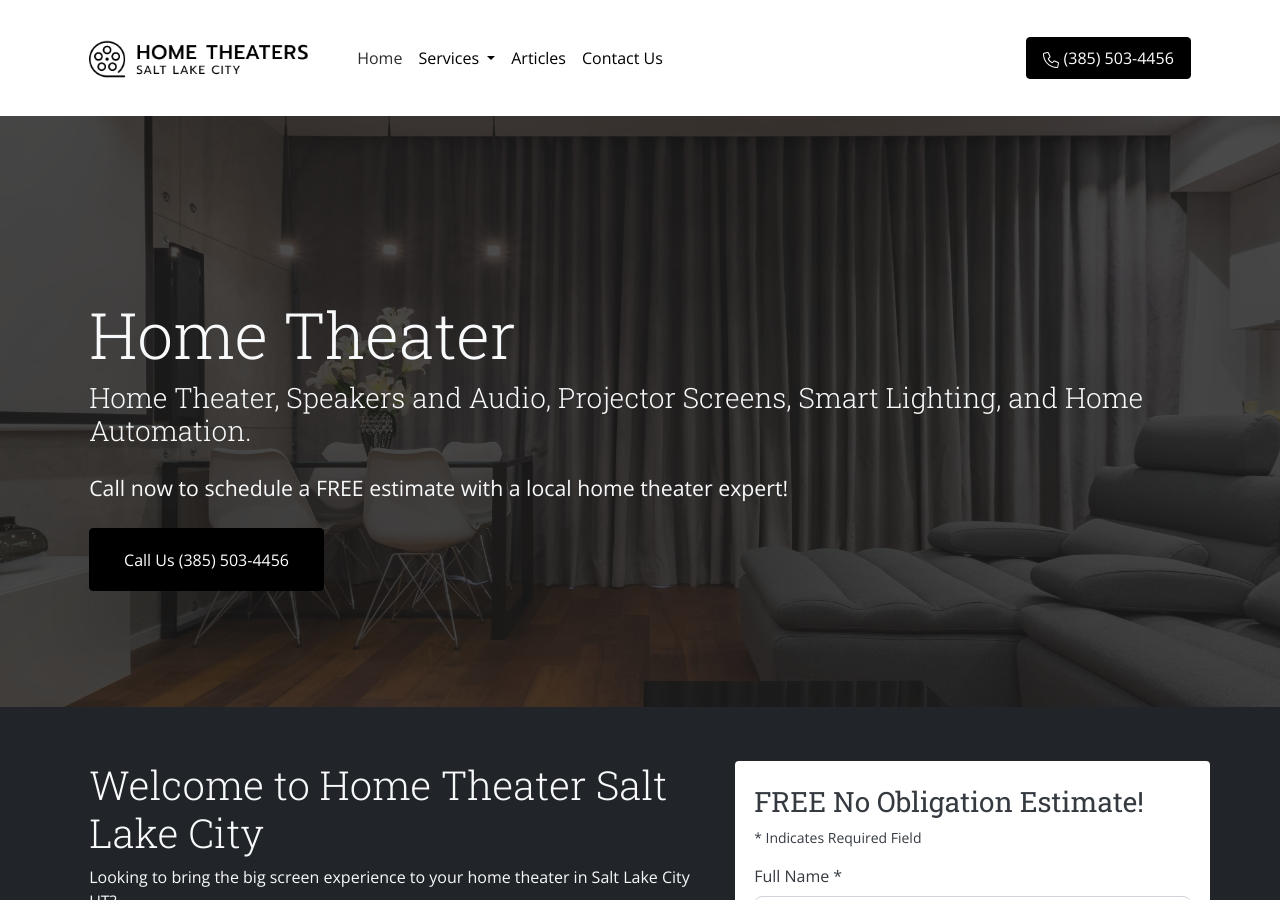
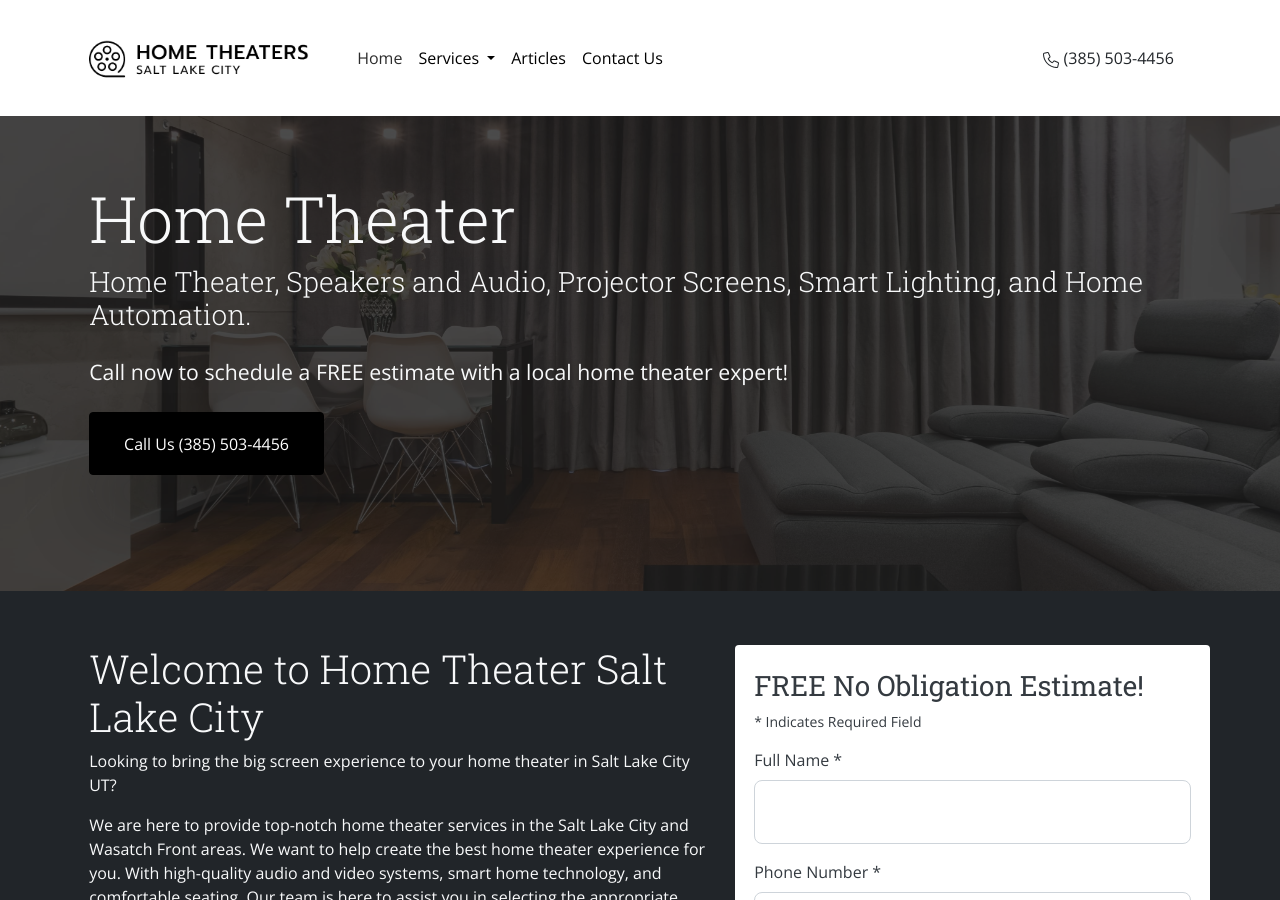
Before and after one commit to naccrat/home-theater-slc, a Jekyll site: the page built from index.html, in a window 1280 px wide and 900 px high. Built offline with Jekyll 4.4.1, drawn with Linux system fonts in a browser that asks for light colours.

Commit message:
nav schema fix

```diff
--- a/_config.yml
+++ b/_config.yml
@@ -1,8 +1,11 @@
 url: https://www.hometheatersaltlakecity.com
 title: Home Theater Salt Lake City
 phone: (385) 503-4456
+logo: logo-home-theater-slc.png
+logo-width: 220
 
 google-analytics: G-BDDEXRNSZ3
+site-author: 325 Studio
 
 category-list: [services]
 
--- a/_includes/head.html
+++ b/_includes/head.html
@@ -23,6 +23,6 @@
   <link href="{{ site.font.serif }}" rel="stylesheet">
   <link rel="shortcut icon" href="/favicon.ico" type="image/x-icon">
   <link rel="icon" href="/favicon.ico" type="image/x-icon">
-  <meta name="author" content="325 Studio">
+  <meta name="author" content="{{ site.site-author }}">
   <meta name="HandheldFriendly" content="true">
 </head>
--- a/_includes/nav.html
+++ b/_includes/nav.html
@@ -1,8 +1,11 @@
-<nav class="navbar navbar-expand-lg navbar-custom">
+<nav class="navbar navbar-expand-lg navbar-custom fixed-top">
   <div class="container">
     <a class="navbar-brand pe-4" href="/">
-      <img src="{{ site.url }}/img/logo-home-theater-slc.png" width="220" alt="{{ site.title }}">
-      <!-- <span class="ms-1">{{ site.title }}</span> -->
+      {% if site.logo %}
+      <img src="{{ site.url }}/img/{{ site.logo }}" width="{{ site.logo-width }}" alt="{{ site.title }}">
+      {% else %}
+      <span class="ms-1">{{ site.title }}</span>
+      {% endif %}
     </a>
     <button class="navbar-toggler" type="button" data-bs-toggle="collapse" data-bs-target="#navbarSupportedContent" aria-controls="navbarSupportedContent" aria-expanded="false" aria-label="Toggle navigation">
       <span class="navbar-toggler-icon"></span>
@@ -43,7 +46,7 @@
             {% endif %}
         {% endfor %}
       </ul>
-      <a href="tel:{{ site.phone }}" data-splitbee-event="Call Us" aria-label="Call Us {{ site.phone }}" class="btn btn-custom-primary px-3 py-2">
+      <a href="tel:{{ site.phone }}" data-splitbee-event="Call Us" aria-label="Call Us {{ site.phone }}" class="btn btn-custom px-3 py-2">
         <svg xmlns="http://www.w3.org/2000/svg" height="1em" viewBox="0 0 512 512" width="16" height="16" fill="currentColor"><!--! Font Awesome Pro 6.4.0 by @fontawesome - https://fontawesome.com License - https://fontawesome.com/license (Commercial License) Copyright 2023 Fonticons, Inc. --><path d="M375.8 275.2c-16.4-7-35.4-2.4-46.7 11.4l-33.2 40.6c-46-26.7-84.4-65.1-111.1-111.1L225.3 183c13.8-11.3 18.5-30.3 11.4-46.7l-48-112C181.2 6.7 162.3-3.1 143.6 .9l-112 24C13.2 28.8 0 45.1 0 64v0C0 300.7 183.5 494.5 416 510.9c4.5 .3 9.1 .6 13.7 .8c0 0 0 0 0 0c0 0 0 0 .1 0c6.1 .2 12.1 .4 18.3 .4l0 0c18.9 0 35.2-13.2 39.1-31.6l24-112c4-18.7-5.8-37.6-23.4-45.1l-112-48zM447.7 480C218.1 479.8 32 293.7 32 64v0 0 0 0 0 0 0 0 0 0 0 0 0 0 0 0 0 0 0 0 0 0 0 0c0-3.8 2.6-7 6.3-7.8l112-24c3.7-.8 7.5 1.2 9 4.7l48 112c1.4 3.3 .5 7.1-2.3 9.3l-40.6 33.2c-12.1 9.9-15.3 27.2-7.4 40.8c29.5 50.9 71.9 93.3 122.7 122.7c13.6 7.9 30.9 4.7 40.8-7.4l33.2-40.6c2.3-2.8 6.1-3.7 9.3-2.3l112 48c3.5 1.5 5.5 5.3 4.7 9l-24 112c-.8 3.7-4.1 6.3-7.8 6.3c-.1 0-.2 0-.3 0z"/></svg>
         {{ site.phone }}
       </a>
```
